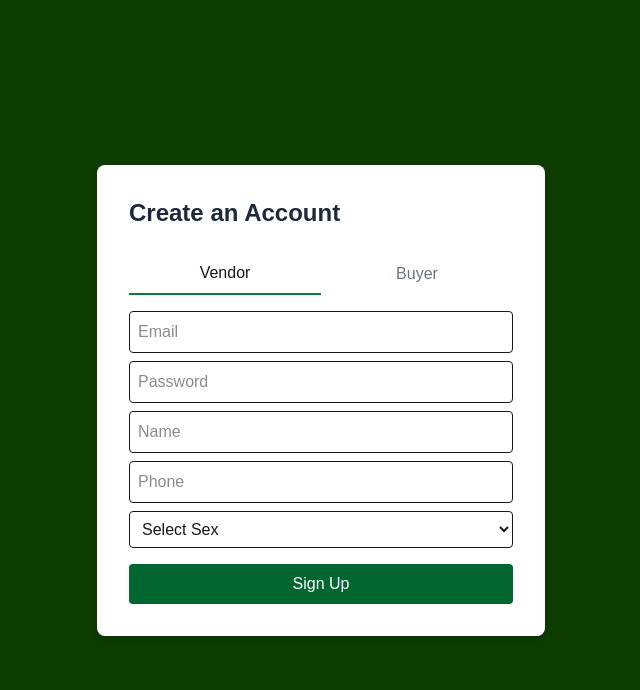
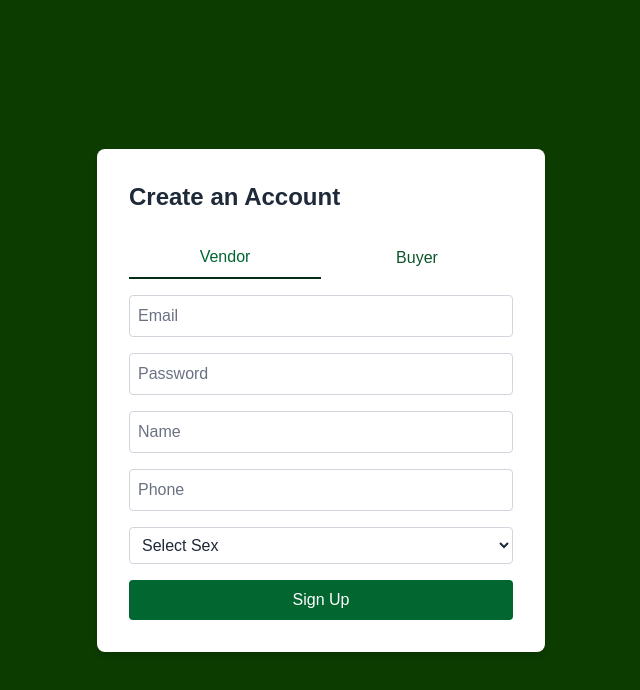
Before and after one commit to mina-lue/tendering-app-web, a Next.js app: page /signup in a window 1280 px wide. Shown: the top 690 px of the page, without its empty margins (319-959 px from the left). Built offline with nearby package versions, Linux system fonts and the light colour scheme.

Commit message:
signup page UI upgrade

```diff
--- a/app/(auth)/signin/page.tsx
+++ b/app/(auth)/signin/page.tsx
@@ -32,7 +32,7 @@ export default function SigninPage() {
           type="email"
           placeholder="Email"
           {...register("email")}
-          className="w-full mb-2 p-2
+          className="w-full mb-4 p-2
                         border border-gray-300 rounded
                         text-gray-800
                         placeholder-gray-500
@@ -47,7 +47,7 @@ export default function SigninPage() {
           type="password"
           placeholder="Password"
           {...register("password")}
-          className="w-full mb-2 p-2
+          className="w-full mb-4 p-2
                         border border-gray-300 rounded
                         text-gray-800
                         placeholder-gray-500
--- a/app/(auth)/signup/page.tsx
+++ b/app/(auth)/signup/page.tsx
@@ -52,8 +52,8 @@ export default function SignupPage() {
               onClick={() => setRole(r)}
               className={`flex-1 py-2 ${
                 role === r
-                  ? "border-b-2 border-green-700 font-medium"
-                  : "text-gray-500"
+                  ? "border-b-2 border-green-950 font-medium text-green-800 cursor-pointer"
+                  : "text-green-900 cursor-pointer"
               }`}
             >
               {r.charAt(0).toUpperCase() + r.slice(1)}
@@ -66,7 +66,12 @@ export default function SignupPage() {
           type="email"
           placeholder="Email"
           {...register("email")}
-          className="w-full mb-2 p-2 border rounded"
+          className="w-full mb-4 p-2
+                        border border-gray-300 rounded
+                        text-gray-800
+                        placeholder-gray-500
+                        focus:outline-none focus:ring-2 focus:ring-green-700
+                    "
         />
         {errors.email && (
           <p className="text-red-600 text-sm">{errors.email.message}</p>
@@ -76,7 +81,12 @@ export default function SignupPage() {
           type="password"
           placeholder="Password"
           {...register("password")}
-          className="w-full mb-2 p-2 border rounded"
+          className="w-full mb-4 p-2
+                        border border-gray-300 rounded
+                        text-gray-800
+                        placeholder-gray-500
+                        focus:outline-none focus:ring-2 focus:ring-green-700
+                    "
         />
         {errors.password && (
           <p className="text-red-600 text-sm">{errors.password.message}</p>
@@ -89,7 +99,12 @@ export default function SignupPage() {
               type="text"
               placeholder="Name"
               {...register("name")}
-              className="w-full mb-2 p-2 border rounded"
+              className="w-full mb-4 p-2
+                        border border-gray-300 rounded
+                        text-gray-800
+                        placeholder-gray-500
+                        focus:outline-none focus:ring-2 focus:ring-green-700
+                    "
             />
             {errors.name && (
               <p className="text-red-600 text-sm">{errors.name.message}</p>
@@ -99,7 +114,12 @@ export default function SignupPage() {
               type="text"
               placeholder="Phone"
               {...register("phone")}
-              className="w-full mb-2 p-2 border rounded"
+              className="w-full mb-4 p-2
+                        border border-gray-300 rounded
+                        text-gray-800
+                        placeholder-gray-500
+                        focus:outline-none focus:ring-2 focus:ring-green-700
+                    "
             />
             {errors.phone && (
               <p className="text-red-600 text-sm">{errors.phone.message}</p>
@@ -107,7 +127,12 @@ export default function SignupPage() {
 
             <select
               {...register("sex")}
-              className="w-full mb-4 p-2 border rounded"
+              className="w-full mb-4 p-2
+                        border border-gray-300 rounded
+                        text-gray-800
+                        placeholder-gray-500
+                        focus:outline-none focus:ring-2 focus:ring-green-700
+                    "
             >
               <option value="">Select Sex</option>
               <option value="male">Male</option>
@@ -124,7 +149,12 @@ export default function SignupPage() {
               type="text"
               placeholder="Company or Person Name"
               {...register("companyName")}
-              className="w-full mb-2 p-2 border rounded"
+              className="w-full mb-4 p-2
+                        border border-gray-300 rounded
+                        text-gray-800
+                        placeholder-gray-500
+                        focus:outline-none focus:ring-2 focus:ring-green-700
+                    "
             />
             {errors.companyName && (
               <p className="text-red-600 text-sm">
@@ -136,7 +166,12 @@ export default function SignupPage() {
               type="text"
               placeholder="TIN"
               {...register("tin")}
-              className="w-full mb-2 p-2 border rounded"
+              className="w-full mb-4 p-2
+                        border border-gray-300 rounded
+                        text-gray-800
+                        placeholder-gray-500
+                        focus:outline-none focus:ring-2 focus:ring-green-700
+                    "
             />
             {errors.tin && (
               <p className="text-red-600 text-sm">{errors.tin.message}</p>
@@ -146,7 +181,12 @@ export default function SignupPage() {
               type="text"
               placeholder="Phone"
               {...register("phone")}
-              className="w-full mb-4 p-2 border rounded"
+              className="w-full mb-4 p-2
+                        border border-gray-300 rounded
+                        text-gray-800
+                        placeholder-gray-500
+                        focus:outline-none focus:ring-2 focus:ring-green-700
+                    "
             />
             {errors.phone && (
               <p className="text-red-600 text-sm">{errors.phone.message}</p>
```
